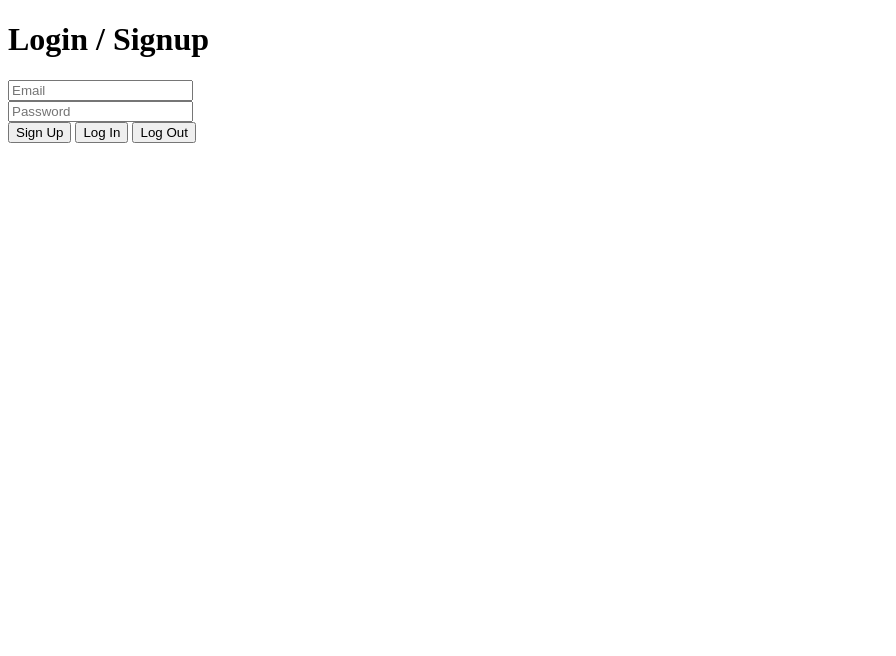
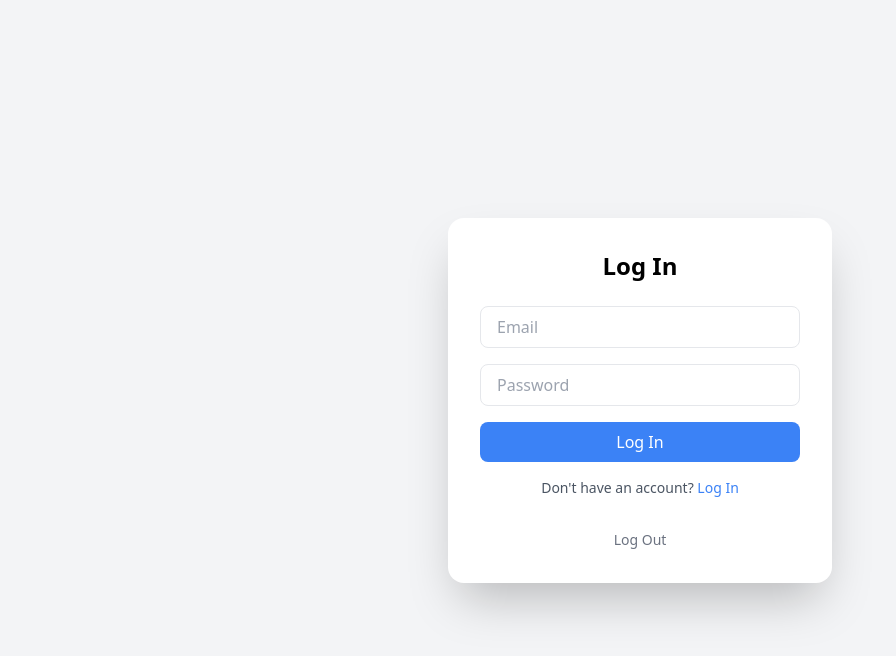
Before and after one commit to patience-cave/testsite, a plain HTML site: page index.html in a window 1280 px wide. Both pictures are taken after a click on the button "Log In". Shown: the whole page, without its empty margins (0-896 px from the left). Drawn offline with nearby package versions, Linux system fonts and the light colour scheme.

Commit message:
Update index.html

```diff
--- a/index.html
+++ b/index.html
@@ -1,74 +1,98 @@
 <!DOCTYPE html>
-<html>
+<html lang="en">
   <head>
-  <title>Login Demo!</title>
+    <meta charset="UTF-8" />
+    <meta name="viewport" content="width=device-width, initial-scale=1.0" />
+    <title>Modern Auth</title>
+    <script src="https://cdn.tailwindcss.com"></script>
     <script src="https://www.gstatic.com/firebasejs/10.9.0/firebase-app.js"></script>
     <script src="https://www.gstatic.com/firebasejs/10.9.0/firebase-auth.js"></script>
   </head>
-<body>
-  <h1>Login / Signup</h1>
+  <body class="bg-gray-100 flex items-center justify-center h-screen">
+    <div class="bg-white shadow-2xl rounded-2xl p-8 max-w-sm w-full">
+      <h2 class="text-2xl font-semibold text-center mb-6" id="form-title">Sign Up</h2>
 
-  <input type="email" id="email" placeholder="Email"><br>
-  <input type="password" id="password" placeholder="Password"><br>
+      <div class="space-y-4">
+        <input
+          type="email"
+          id="email"
+          placeholder="Email"
+          class="w-full px-4 py-2 border rounded-lg focus:outline-none focus:ring-2 focus:ring-blue-400"
+        />
+        <input
+          type="password"
+          id="password"
+          placeholder="Password"
+          class="w-full px-4 py-2 border rounded-lg focus:outline-none focus:ring-2 focus:ring-blue-400"
+        />
+        <button
+          id="action-button"
+          onclick="handleAuthAction()"
+          class="w-full bg-blue-500 hover:bg-blue-600 text-white py-2 rounded-lg transition"
+        >
+          Sign Up
+        </button>
 
-  <button onclick="signUp()">Sign Up</button>
-  <button onclick="logIn()">Log In</button>
-  <button onclick="logOut()">Log Out</button>
-
-  <p id="message"></p>
+        <p class="text-center text-sm text-gray-600">
+          <span id="toggle-text">Already have an account?</span>
+          <button class="text-blue-500 hover:underline" onclick="toggleMode()">Log In</button>
+        </p>
+        <p id="message" class="text-center text-sm text-red-500 mt-2"></p>
+        <button
+          onclick="logOut()"
+          class="w-full mt-4 text-sm text-gray-500 hover:underline"
+        >
+          Log Out
+        </button>
+      </div>
+    </div>
 
     <script>
-    // Import the functions you need from the SDKs you need
-    import { initializeApp } from "firebase/app";
-    import { getAnalytics } from "firebase/analytics";
-    // TODO: Add SDKs for Firebase products that you want to use
-    // https://firebase.google.com/docs/web/setup#available-libraries
-
-    // Your web app's Firebase configuration
-    // For Firebase JS SDK v7.20.0 and later, measurementId is optional
       const firebaseConfig = {
         apiKey: "AIzaSyAummuuvOY6LGBh8fskhOtJPWU1pRw1IVI",
         authDomain: "test-5a0e4.firebaseapp.com",
         projectId: "test-5a0e4",
-      storageBucket: "test-5a0e4.firebasestorage.app",
+        storageBucket: "test-5a0e4.appspot.com",
         messagingSenderId: "636499451084",
         appId: "1:636499451084:web:ca9e86d84756657bb9b669",
-      measurementId: "G-M9C1VZNLC3"
       };
 
-    // Initialize Firebase
       firebase.initializeApp(firebaseConfig);
       const auth = firebase.auth();
 
-    function signUp() {
+      let isSignUp = true;
+
+      function toggleMode() {
+        isSignUp = !isSignUp;
+        document.getElementById("form-title").innerText = isSignUp ? "Sign Up" : "Log In";
+        document.getElementById("action-button").innerText = isSignUp ? "Sign Up" : "Log In";
+        document.getElementById("toggle-text").innerText = isSignUp
+          ? "Already have an account?"
+          : "Don't have an account?";
+        document.getElementById("message").innerText = "";
+      }
+
+      function handleAuthAction() {
         const email = document.getElementById("email").value;
         const password = document.getElementById("password").value;
+        const msg = document.getElementById("message");
 
-      auth.createUserWithEmailAndPassword(email, password)
-        .then(userCredential => {
-          document.getElementById("message").innerText = "Signed up!";
-        })
-        .catch(error => {
-          document.getElementById("message").innerText = error.message;
-        });
+        if (isSignUp) {
+          auth
+            .createUserWithEmailAndPassword(email, password)
+            .then(() => (msg.innerText = "🎉 Signed up successfully!"))
+            .catch(error => (msg.innerText = error.message));
+        } else {
+          auth
+            .signInWithEmailAndPassword(email, password)
+            .then(() => (msg.innerText = "✅ Logged in!"))
+            .catch(error => (msg.innerText = error.message));
         }
-
-    function logIn() {
-      const email = document.getElementById("email").value;
-      const password = document.getElementById("password").value;
-
-      auth.signInWithEmailAndPassword(email, password)
-        .then(userCredential => {
-          document.getElementById("message").innerText = "Logged in!";
-        })
-        .catch(error => {
-          document.getElementById("message").innerText = error.message;
-        });
       }
 
       function logOut() {
         auth.signOut().then(() => {
-        document.getElementById("message").innerText = "Logged out!";
+          document.getElementById("message").innerText = "👋 Logged out!";
         });
       }
     </script>
```
Lines whose indentation alone changed are shown as unchanged.
